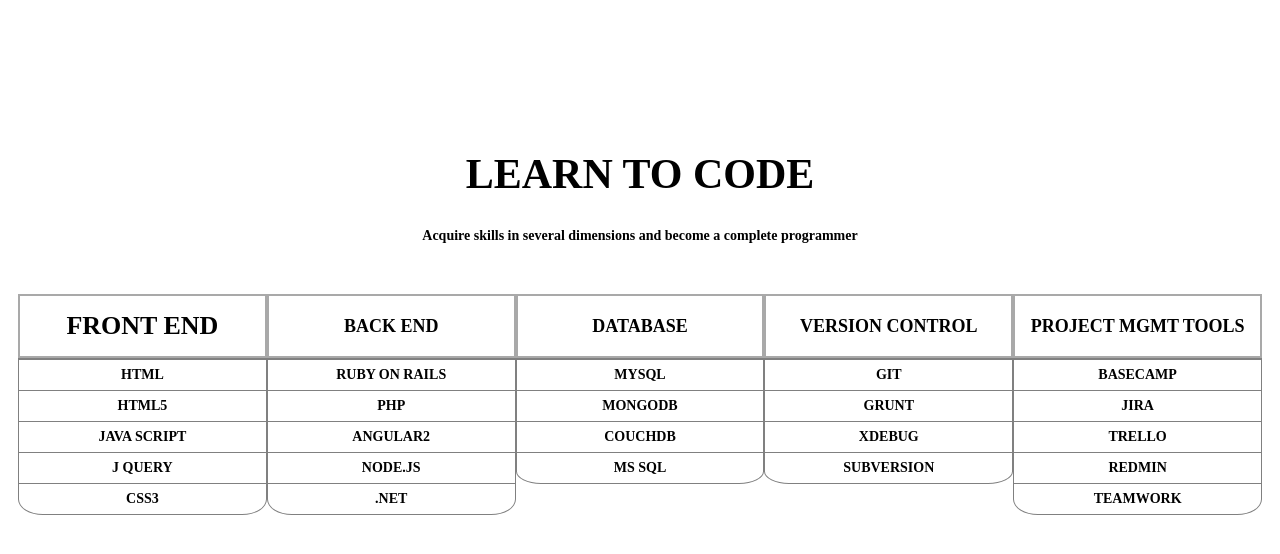
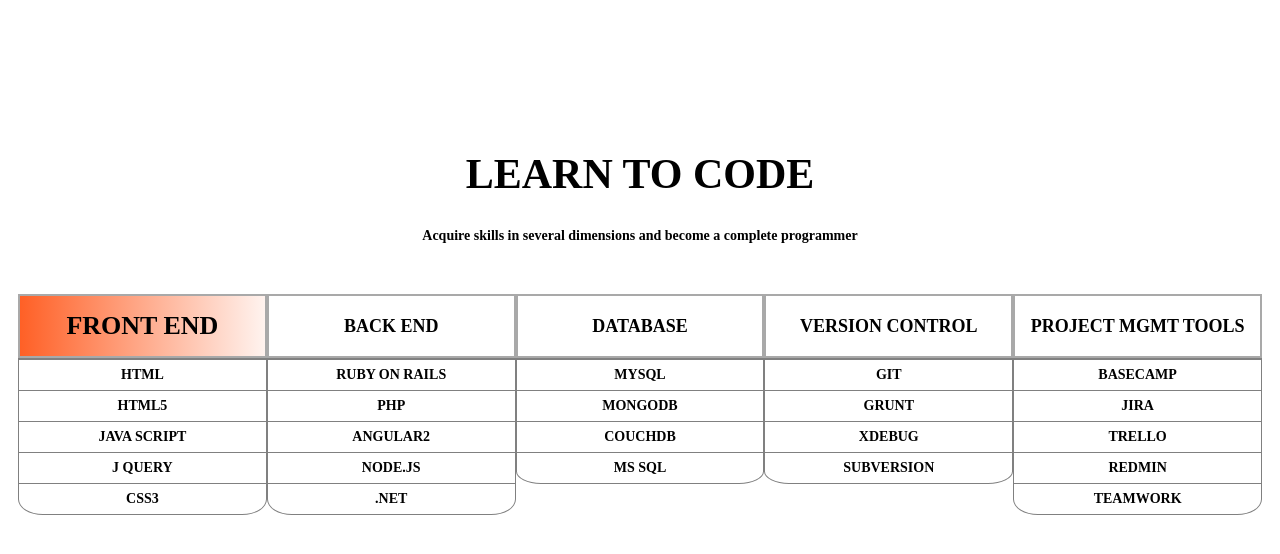
Before and after one commit to CraftAcademy/learn_to_code_client, a React (Create React App) app: page / in a window 1280 px wide. In both pictures the pointer is over the element "FRONT END". Shown: the top 554 px of the page. Built offline with nearby package versions, Linux system fonts and the light colour scheme.

Commit message:
Adds background color transition effect on hover

```diff
--- a/src/components/DisplayInformation.css
+++ b/src/components/DisplayInformation.css
@@ -21,6 +21,7 @@
 
 .category-name:hover {
   font-size: 26px;
+  background: linear-gradient(to left, #fff3ef, #ff6026)
 }
 
 .title {
@@ -61,5 +62,5 @@
 .technology:hover{
   font-size: 20px;
   font-weight: bold;
-  background-color: gray;
+  background: linear-gradient(to right, #fff3ef, #ff6026)
 }
```
